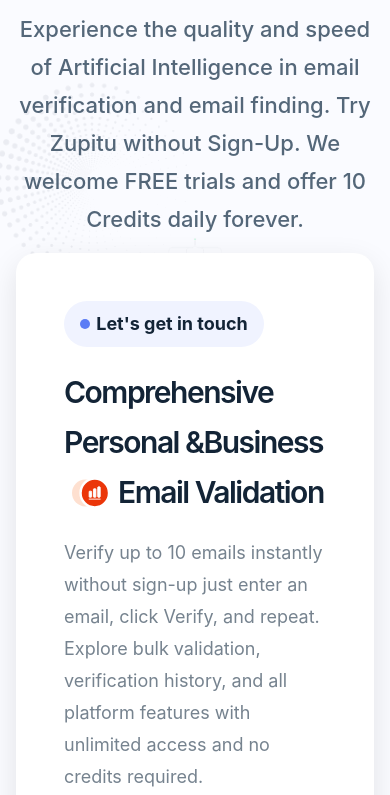
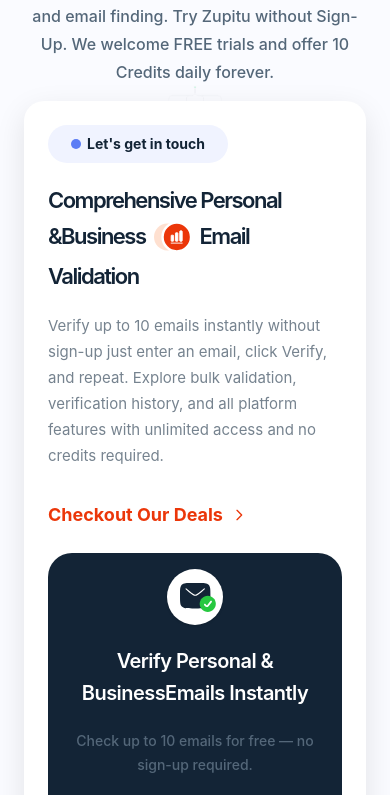
Before and after one commit to itfuturzMaharshi/zupito_website, a React (Vite) app: page / in a window 390 px wide. Shown: the part 1164-1959 px from the top of the page. Built offline with nearby package versions, Linux system fonts and the light colour scheme.

Commit message:
set responsive in ActionsPage

```diff
--- a/src/components/homePage/ActionsPage.jsx
+++ b/src/components/homePage/ActionsPage.jsx
@@ -2,9 +2,9 @@ import React from "react";
 
 const ActionsPage = () => {
   return (
-    <section className="relative w-full bg-[#FAFBFF]">
+    <section className="relative w-full bg-[#FAFBFF] overflow-hidden">
       {/* Outer container mirrors HeroSection spacing rhythm */}
-      <div className="w-full px-4! sm:px-8! md:px-12! lg:px-16! xl:px-24! 2xl:px-[264px]! py-10! lg:py-16! xl:py-20! mt-4!">
+      <div className="w-full px-6! sm:px-8! md:px-12! lg:px-16! xl:px-24! 2xl:px-[264px]! py-10! lg:py-16! xl:py-20! mt-4!">
         <div className="max-w-[full] mx-auto relative">
           {/* Header copy */}
           <div className="text-center">
@@ -14,7 +14,7 @@ const ActionsPage = () => {
             </div>
 
             <h2 className="mt-5! text-[#132436] font-semibold">
-              <span className="inline-block align-middle text-[60px] leading-[50px] tracking-[-2.2px]">
+              <span className="inline-block align-middle text-[34px] leading-[36px] sm:text-[42px] sm:leading-[44px] md:text-[50px] md:leading-[50px] lg:text-[60px] lg:leading-[50px] tracking-[-2.2px]">
                 See
                 <span className="align-middle inline-flex items-center justify-center mx-2! relative top-[-2px]">
                   <img
@@ -27,7 +27,7 @@ const ActionsPage = () => {
               </span>
             </h2>
 
-            <p className="mt-5! text-[#546779] font-medium text-[22px] leading-[38px] tracking-[0px] text-center max-w-[full] mx-auto">
+            <p className="mt-5! text-[#546779] font-medium text-[16px] leading-[28px] sm:text-[18px] sm:leading-[32px] md:text-[20px] md:leading-[34px] lg:text-[22px] lg:leading-[38px] tracking-[0px] text-center max-w-[full] mx-auto">
               Experience the quality and speed of Artificial Intelligence in
               email verification and email finding. Try Zupitu without Sign-Up.
               We welcome FREE trials and offer 10 Credits daily forever.
@@ -35,7 +35,7 @@ const ActionsPage = () => {
           </div>
 
           {/* Connector dot and subtle divider (decorative) */}
-          <div className="flex justify-center mt-[200px] mb-8">
+          <div className="flex justify-center mt-10 sm:mt-14 md:mt-20 lg:mt-[200px] mb-6 md:mb-8">
             <img
               src="/images/element-img.png"
               alt=""
@@ -49,24 +49,28 @@ const ActionsPage = () => {
             src="/images/action-bg-animation.png"
             alt=""
             aria-hidden="true"
-            className="pointer-events-none select-none absolute top-[14%] -left-[15%] w-[260px] opacity-80 z-0"
+            className="pointer-events-none select-none absolute top-12 left-[-30px] w-[140px] sm:top-14 sm:left-[-50px] sm:w-[180px] md:top-[17%] md:left-[-80px] md:w-[220px] lg:left-[-120px] lg:w-[260px] opacity-80 z-0"
           />
 
           {/* Card container (desktop exact sizing as provided) */}
-          <div className="relative z-[1] bg-white rounded-[20px] shadow-[0px_10px_30px_0px_#0000001A]  max-w-[full] mx-auto lg:h-[513px] overflow-hidden">
+          <div className="relative z-1 bg-white rounded-[20px] shadow-[0px_10px_30px_0px_#0000001A]  max-w-[full] mx-auto lg:h-[513px] overflow-hidden">
             {/* Desktop divider line at x=681, 492px tall */}
+            <div
+              aria-hidden="true"
+              className="hidden lg:block absolute left-1/2 -translate-x-1/2 inset-y-12 w-0 border-l lg:px-10! border-[#132436] opacity-10 pointer-events-none"
+            />
 
-            <div className="relative z-[1] grid grid-cols-1 p-12! lg:grid-cols-2 gap-6 lg:gap-10 xl:gap-12 items-stretch lg:gap-0">
+            <div className="relative z-1 grid grid-cols-1 p-6! md:p-8! lg:p-12! lg:grid-cols-2 gap-6 md:gap-8 lg:gap-0 items-stretch">
               {/* Left panel (copy) sized 561x451 at 60px offset */}
-              <div className="relative rounded-[16px]   flex flex-col gap-[41px]">
-                <div className="flex flex-col gap-5">
-                <div className="inline-flex items-center justify-center gap-[6px] rounded-[50px] bg-[#F0F3FF] px-4! py-3 w-[200px] h-[46px] text-[18px] leading-[100%] font-bold text-[#132436]">
+              <div className="relative rounded-[16px]  flex flex-col gap-[32px] md:gap-[36px] lg:gap-[41px]">
+                <div className="flex flex-col gap-5 lg:pr-18!">
+                <div className="inline-flex items-center justify-center gap-[6px] rounded-[50px] bg-[#F0F3FF] px-4! py-2 w-[180px] h-[38px] text-[14px] leading-[100%] font-bold text-[#132436] sm:w-[200px] sm:h-[46px] sm:text-[16px] md:text-[18px]">
                   <span className="w-2.5 h-2.5 rounded-full bg-[#5B7CF5]" />
                   <span>Let's get in touch</span>
                 </div>
 
                 <div className="flex gap-5 flex-col">
-                  <h3 className="text-[#132436] font-semibold text-[30px] leading-[50px] tracking-[-1.5px]">
+                  <h3 className="text-[#132436] font-semibold text-[22px] leading-[34px] sm:text-[26px] sm:leading-[40px] md:text-[28px] md:leading-[44px] lg:text-[30px] lg:leading-[50px] tracking-[-1.5px]">
                     Comprehensive Personal &
                     <br className="hidden sm:block" />
                     Business
@@ -80,7 +84,7 @@ const ActionsPage = () => {
                     Email Validation
                   </h3>
 
-                  <p className="text-[#76838F] font-normal text-[18px] leading-[32px] max-w-[640px]">
+                  <p className="text-[#76838F] font-normal text-[15px] leading-[26px] sm:text-[16px] sm:leading-[28px] md:text-[17px] md:leading-[30px] lg:text-[18px] lg:leading-[32px] max-w-[640px]">
                     Verify up to 10 emails instantly without sign-up just
                     enter an email, click Verify, and repeat. Explore bulk
                     validation, verification history, and all platform features
@@ -89,7 +93,7 @@ const ActionsPage = () => {
                 </div>
                 </div>
 
-                <button className="inline-flex items-center gap-2 text-[#EB3609] font-bold text-[22px] leading-[30px] capitalize">
+                <button className="inline-flex items-center gap-2 text-[#EB3609] font-bold text-[18px] leading-[28px] sm:text-[20px] sm:leading-[28px] md:text-[22px] md:leading-[30px] capitalize">
                   <span>Checkout Our Deals</span>
                   <svg
                     className="w-4 h-4"
@@ -108,27 +112,27 @@ const ActionsPage = () => {
               </div>
 
               {/* Right panel (widget) sized 600x490 at 724/42 */}
-              <div className="relative mx-auto lg:mx-0 w-full   bg-[#132436] rounded-[24px] p-4! flex flex-col items-center gap-[20px]">
+              <div className="relative mx-auto lg:mx-0 w-full   bg-[#132436] rounded-[24px] p-4! sm:p-5! md:p-6! flex flex-col items-center gap-[20px]">
                 {/* Top icon */}
-                <div className="mt-[42px] relative w-[56px] h-[56px] rounded-full bg-white shadow-sm">
+                <div className="mt-6 sm:mt-8 md:mt-10 lg:mt-[42px] relative w-[56px] h-[56px] rounded-full bg-white shadow-sm">
                   <img src="/images/email-icon.svg" alt="Email" className="absolute left-[55%] top-[52%] -translate-x-1/2 -translate-y-1/2 w-[36px] h-[36px] object-contain" />
                 </div>
 
                 {/* Title */}
-                <h4 className="text-white text-center font-semibold text-[26px] leading-[47px] tracking-[-0.56px] px-4">
+                <h4 className="text-white text-center font-semibold text-[20px] leading-[32px] sm:text-[22px] sm:leading-[36px] md:text-[24px] md:leading-[40px] lg:text-[26px] lg:leading-[47px] tracking-[-0.56px] px-4">
                   Verify Personal & Business
                   <br className="hidden sm:block" />
                   Emails Instantly
                 </h4>
 
                 {/* Subtitle */}
-                <p className="text-[#546779] text-center font-medium text-[18px] leading-[37px] tracking-[0px] max-w-[420px] px-4">
+                <p className="text-[#546779] text-center font-medium text-[14px] leading-[24px] sm:text-[16px] sm:leading-[28px] md:text-[17px] md:leading-[32px] lg:text-[18px] lg:leading-[37px] tracking-[0px] max-w-[420px] px-4">
                   Check up to 10 emails for free — no sign-up required.
                 </p>
 
                 {/* Input group */}
                 <div className="w-full px-2!">
-                  <div className="mx-auto w-full max-w-[520px] bg-white rounded-[40px] h-[60px] flex items-center shadow-[0_2px_0_0_#0000000A] border border-[#E6E8EB] overflow-hidden">
+                  <div className="mx-auto w-full max-w-[520px] bg-white rounded-[40px] h-[50px] sm:h-[54px] md:h-[56px] lg:h-[60px] flex items-center shadow-[0_2px_0_0_#0000000A] border border-[#E6E8EB] overflow-hidden">
                     <input
                       type="email"
                       placeholder="Email Address..."
@@ -136,7 +140,7 @@ const ActionsPage = () => {
                       aria-label="Email address"
                     />
                     <button
-                      className="shrink-0 mr-2! inline-flex items-center justify-center rounded-[40px] bg-[#EB3609] hover:bg-[#FF6B35] text-white font-semibold h-[46px] px-5 min-w-[130px] transition-colors"
+                      className="shrink-0 mr-2! inline-flex items-center justify-center rounded-[40px] bg-[#EB3609] hover:bg-[#FF6B35] text-white font-semibold h-[42px] sm:h-[44px] md:h-[46px] px-4 sm:px-5 min-w-[110px] sm:min-w-[120px] md:min-w-[130px] transition-colors"
                       type="button"
                     >
                       Verify Now
```
